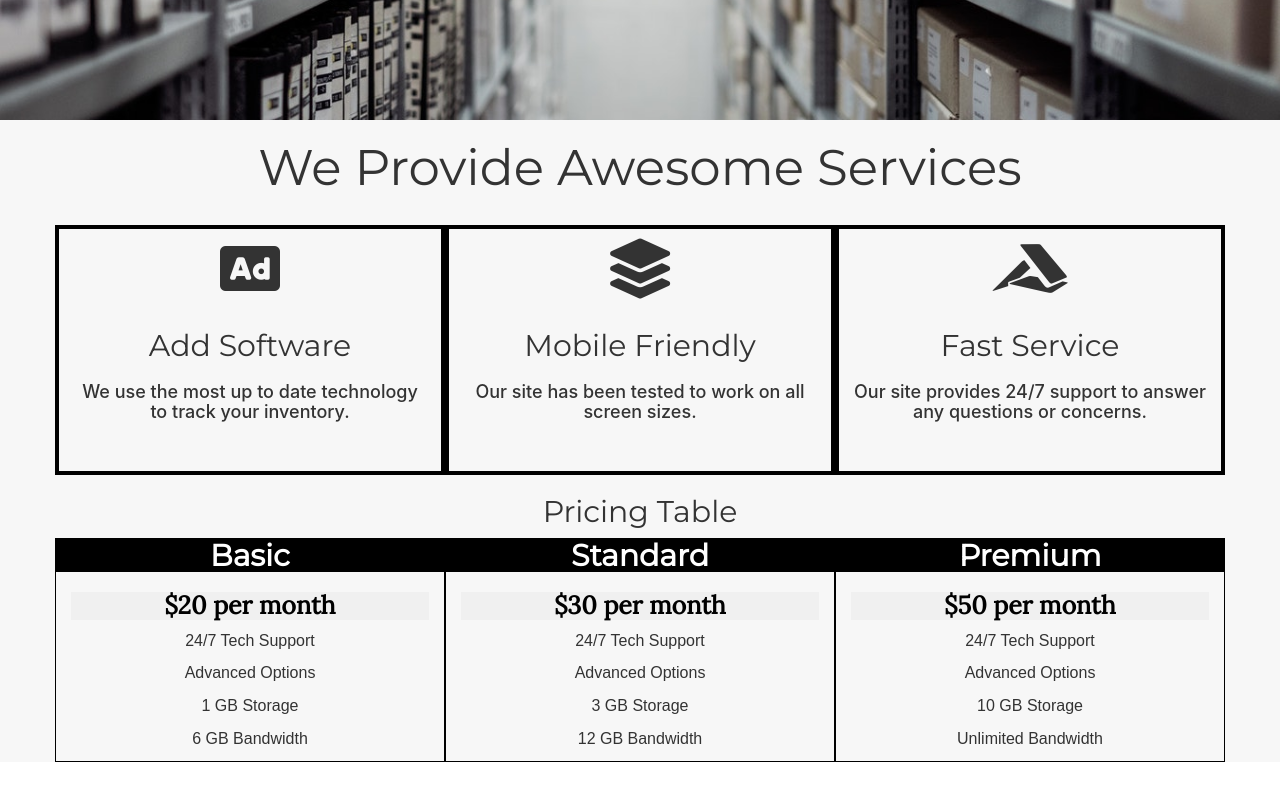
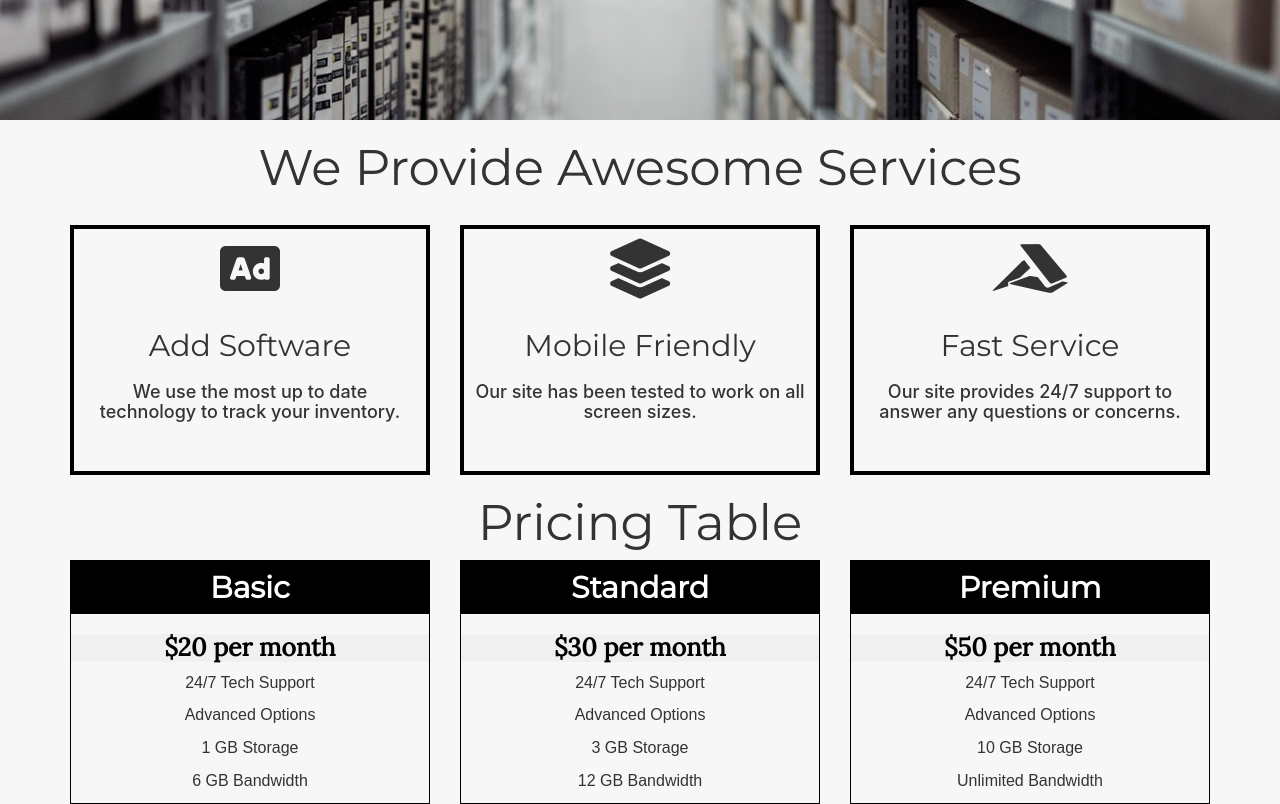
Before and after one commit to haeke/serial-inventory, a React (Create React App) app in the folder client/: page / in a window 1280 px wide. Shown: the part 440-1244 px from the top of the page. Before the commit the page ends 1202 px from the top, so only its background shows below. Built offline with nearby package versions, Linux system fonts and the light colour scheme; a web font is replaced by a local one.

Commit message:
changed the bootstrap grid layout of the pricing card, pricing, features, and card components

```diff
--- a/client/src/components/Card/Card.css
+++ b/client/src/components/Card/Card.css
@@ -6,7 +6,7 @@
 }
 
 .cardContainer:hover {
-  transform: scale(1.2);
+  transform: scale(1.05);
   background: var(--brandColor);
   z-index: 10;
 }
@@ -17,6 +17,7 @@
 
 .cardSubHeader {
   text-align: center;
+  padding: 0 10px;
 }
 
 @media (max-width: 992px) {
--- a/client/src/components/Card/Card.js
+++ b/client/src/components/Card/Card.js
@@ -5,7 +5,8 @@ import "./Card.css";
 
 const Card = ({ children, cardHeader, cardSubHeader }) => {
   return (
-    <div className="col-md-4 col-xs-12 cardContainer">
+    <div className="col-md-4 col-xs-12">
+      <div className="cardContainer">
         <div className="row">
           <div className="col-md-12">{children}</div>
         </div>
@@ -20,6 +21,7 @@ const Card = ({ children, cardHeader, cardSubHeader }) => {
           </div>
         </div>
       </div>
+    </div>
   );
 };
 
--- a/client/src/components/Features/Features.js
+++ b/client/src/components/Features/Features.js
@@ -10,10 +10,8 @@ import "./Features.css";
 const Features = () => {
   return (
     <section className="featuresContainer">
-      <div className="row">
-        <div className="col-md-8 col-md-offset-2 col-xs-12">
-          <h1 className="featuresHeader">We Provide Awesome Services</h1>
-        </div>
+      <div className="col-md-8 col-md-offset-2 col-xs-12">
+        <h1 className="featuresHeader">We Provide Awesome Services</h1>
       </div>
       <div className="container">
         <div className="row text-center">
--- a/client/src/components/GhostNav/GhostNav.js
+++ b/client/src/components/GhostNav/GhostNav.js
@@ -1,5 +1,5 @@
 import React, { useRef, useState, useEffect } from "react";
-import { Link } from "react-router-dom";
+
 import classnames from "classnames";
 
 import "./GhostNav.css";
@@ -27,20 +27,20 @@ function GhostNav({ pageOffset }) {
       onScroll={applyBackground}
     >
       <div className="logo">
-        <a href="#" className="logoLink">
+        <a href="#logo" className="logoLink">
           <h2>Logo</h2>
         </a>
       </div>
       <div className="links">
         <ul className="linkContainer">
           <li className="listItem">
-            <a href="#">About</a>
+            <a href="#about">About</a>
           </li>
           <li className="listItem">
-            <a href="#">Articles</a>
+            <a href="#articles">Articles</a>
           </li>
           <li className="listItem">
-            <a href="#">Contact</a>
+            <a href="#contact">Contact</a>
           </li>
         </ul>
       </div>
--- a/client/src/components/InventoryLanding/InventoryLanding.css
+++ b/client/src/components/InventoryLanding/InventoryLanding.css
@@ -11,7 +11,6 @@
 
 .landingHeaderWrapper {
   border: 4px solid var(--brandColor);
-  padding: 20px;
 }
 
 .landingHeader {
--- a/client/src/components/Pricing/Pricing.css
+++ b/client/src/components/Pricing/Pricing.css
@@ -1,5 +1,6 @@
 .pricingHeader {
   text-align: center;
+  font-size: 50px;
 }
 
 .pricingList {
--- a/client/src/components/Pricing/Pricing.js
+++ b/client/src/components/Pricing/Pricing.js
@@ -10,6 +10,7 @@ const Pricing = () => {
       <div className="row">
         <div className="col-md-8 col-md-offset-2 col-xs-12">
           <h1 className="pricingHeader">Pricing Table</h1>
+        </div>
       </div>
       <div className="container">
         <div className="row text-center">
@@ -64,7 +65,6 @@ const Pricing = () => {
         </div>
       </div>
     </div>
-    </div>
   );
 };
 
--- a/client/src/components/PricingCard/PricingCard.css
+++ b/client/src/components/PricingCard/PricingCard.css
@@ -7,6 +7,7 @@
   font-size: 30px;
   font-weight: 600;
   margin: 0;
+  padding: 10px 0;
   color: white;
   background: #000000;
 }
--- a/client/src/components/PricingCard/PricingCard.js
+++ b/client/src/components/PricingCard/PricingCard.js
@@ -5,9 +5,12 @@ import "./PricingCard.css";
 
 const PricingCard = ({ pricingHeader, price, children }) => {
   return (
-    <div className="col-md-4 col-sm-8 pricingCardContainer">
+    <div className="col-md-4 col-sm-12">
+      <div className="pricingCardContainer">
         <div className="row">
+          <div className="col-md-12">
             <h1 className="pricingCardHeader">{pricingHeader}</h1>
+          </div>
         </div>
         <div className="row">
           <div className="col-md-12">
@@ -16,6 +19,7 @@ const PricingCard = ({ pricingHeader, price, children }) => {
         </div>
         <div className="row">
           <div className="col-md-12">{children}</div>
+        </div>
       </div>
     </div>
   );
```
Also changed, not shown: 1 other file (tests, documents, lock files or other folders). Lines whose indentation alone changed are shown as unchanged.
